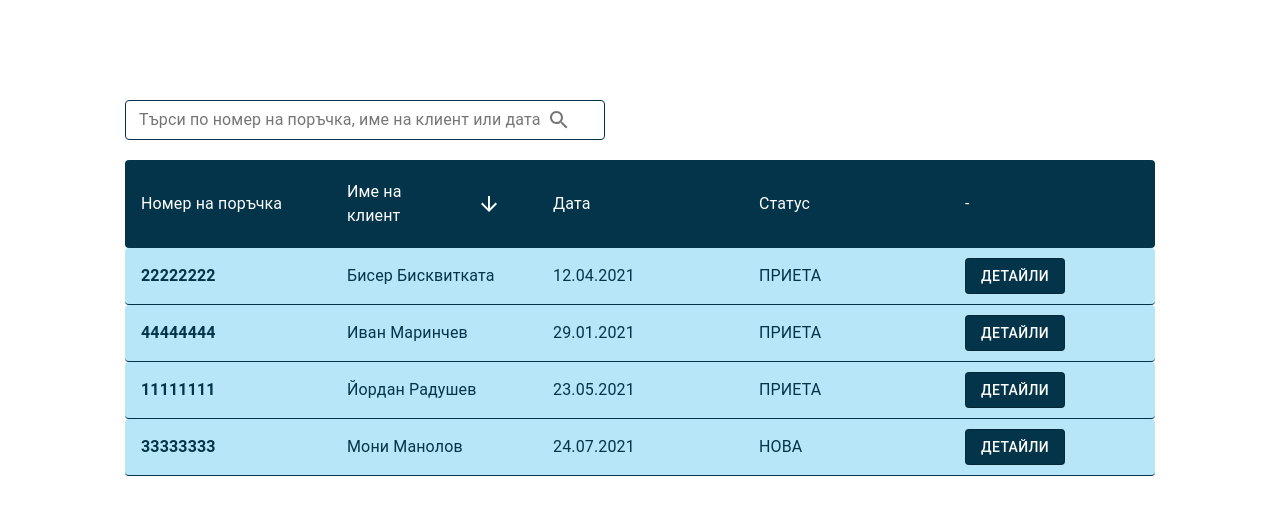
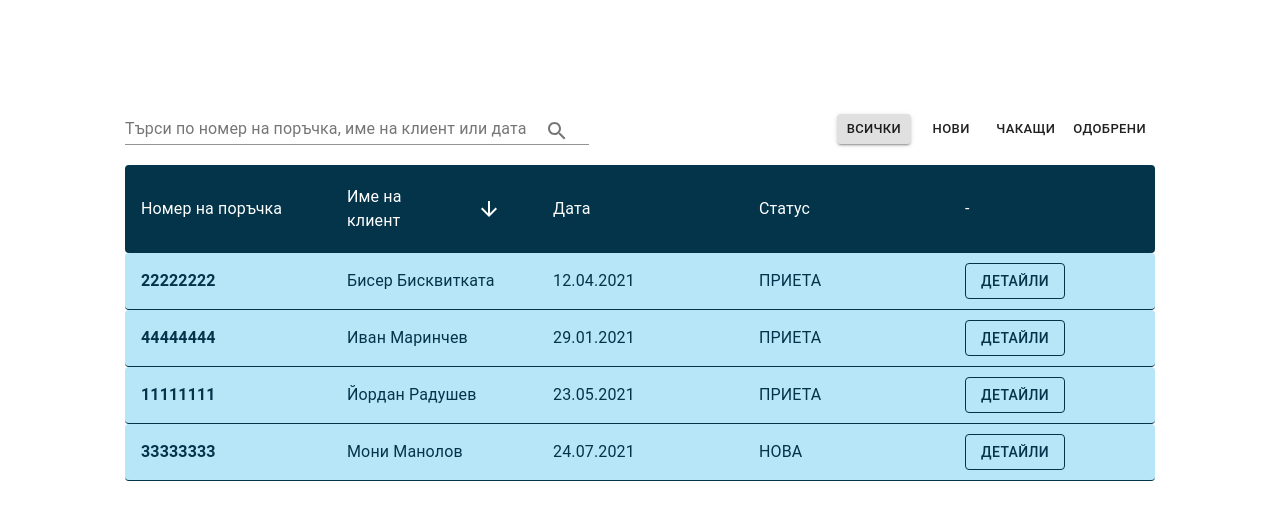
Before and after one commit to JordanRad/limpo-admin, a React (Create React App) app in the folder limpo-admin/: page /dashboard in a window 1280 px wide. Shown: the top 520 px of the page. Built offline with nearby package versions, Linux system fonts and the light colour scheme.

Commit message:
side bar added.

```diff
--- a/limpo-admin/src/components/Navigation.jsx
+++ b/limpo-admin/src/components/Navigation.jsx
@@ -1,5 +1,5 @@
 import React from 'react'
-import { Drawer, List, ListItem, ListItemText, Badge } from '@material-ui/core'
+import { Drawer, List, ListItem, ListItemText, Badge, Button } from '@material-ui/core'
 import { Link } from 'react-router-dom'
 import { makeStyles } from '@material-ui/core/styles';
 import CloseIcon from '@material-ui/icons/Close';
@@ -9,15 +9,12 @@ const useStyles = makeStyles(theme => ({
   },
 
   button: {
-    backgroundColor: theme.palette.primary.main,
+    borderColor: theme.palette.primary.dark,
     color: theme.palette.primary.dark,
     "&:hover": {
       backgroundColor: theme.palette.primary.dark,
-      color: "white"
+      color: theme.palette.secondary.main,
     },
-    margin: "12px",
-    width: "175px",
-    textAlign: "center",
   }
 
 }));
@@ -28,7 +25,7 @@ export default function Navigation(props) {
     <Drawer open={drawerOpen}>
       <List className={classes.root}>
         <ListItem key="Затвори" button onClick={(e) => setDrawerOpen(false)} component={Link} to="/dashboard">
-          <CloseIcon/>
+          <CloseIcon />
         </ListItem>
         <ListItem key="Архив поръчки" button onClick={(e) => setDrawerOpen(false)} component={Link} to="/dashboard">
           <ListItemText>Архив поръчки</ListItemText>
@@ -41,8 +38,8 @@ export default function Navigation(props) {
             <ListItemText>Нови поръчки &nbsp;</ListItemText>
           </Badge>
         </ListItem>
-        <ListItem className={classes.button} key="Добави поръчка" button onClick={(e) => setDrawerOpen(false)} component={Link} to="/dashboard">
-          <ListItemText>Добави поръчка</ListItemText>
+        <ListItem key="Добави поръчка" component={Link} to="/dashboard">
+          <Button className={classes.button} onClick={(e) => setDrawerOpen(false)} variant="outlined">Добави поръчка</Button>
         </ListItem>
       </List>
     </Drawer>
--- a/limpo-admin/src/components/OrdersTable.jsx
+++ b/limpo-admin/src/components/OrdersTable.jsx
@@ -4,6 +4,8 @@ import { makeStyles } from '@material-ui/core/styles';
 import ArrowUpwardIcon from '@material-ui/icons/ArrowUpward';
 import ArrowDownwardIcon from '@material-ui/icons/ArrowDownward';
 import OrdersTableRow from './fragments/OrderTableRow';
+import Skeleton from '@material-ui/lab/Skeleton';
+import OrdersTableHead from './fragments/OrderTableHead';
 const useStyles = makeStyles(theme => ({
     root: {
         width: "100%",
@@ -13,24 +15,6 @@ const useStyles = makeStyles(theme => ({
         padding: "0px",
         margin: "0px"
     },
-    head: {
-        display: "flex",
-        flex: 1,
-        flexDirection: "row",
-        backgroundColor: theme.palette.primary.dark,
-        borderRadius: "inherit",
-        color: "white"
-    },
-    headField: {
-        display: "flex",
-        flex: 1,
-        flexDirection: "row"
-    },
-    icon: {
-        width: "1px",
-        color: "white"
-    }
-
 }));
 
 const orderFilter = (filterType, orders) => {
@@ -44,42 +28,27 @@ let orders = [{ orderNumber: "11111111", client: "Йордан Радушев",
 { orderNumber: "22222222", client: "Бисер Бисквитката", date: "12.04.2021", status: "ПРИЕТА" },
 { orderNumber: "33333333", client: "Мони Манолов", date: "24.07.2021", status: "НОВА" },
 { orderNumber: "44444444", client: "Иван Маринчев", date: "29.01.2021", status: "ПРИЕТА" }]
+// let orders =[]
 
 const OrdersTable = (props) => {
     const classes = useStyles()
     const [nameFilter, setNameFilter] = useState(false)
 
+
     orders = orderFilter(nameFilter ? "ASC" : "DESC", orders)
+    console.log("FILTER: " + nameFilter)
 
-    let tableRows = orders.map(order => <OrdersTableRow order={order} />)
-
+    let TableRows = orders.map((order, index) => <OrdersTableRow key={index} order={order} />)
+    if (TableRows.length == 0) {
+        TableRows.push("Няма вписани поръчки по зададен критерии")
+    }
     return (
         <List className={classes.root}>
-            {/*Table Head */}
-            <List className={classes.head}>
-                <ListItem key="Номер на поръчка">
-                    <ListItemText>
-                        Номер на поръчка
-                    </ListItemText>
-                </ListItem>
-                <ListItem key="Име на клиент">
-                    <ListItemText>Име на клиент</ListItemText>
-                    <Button onClick={(e) => setNameFilter(!nameFilter)} className={classes.icon}>
-                        {nameFilter ? <ArrowUpwardIcon /> : <ArrowDownwardIcon />}
-                    </Button>
-                </ListItem>
-                <ListItem key="Дата">
-                    <ListItemText>Дата</ListItemText>
-                </ListItem>
-                <ListItem key="Статус">
-                    <ListItemText>Статус</ListItemText>
-                </ListItem>
-                <ListItem key="-">
-                    <ListItemText>-</ListItemText>
-                </ListItem>
-            </List>
-            {/*End Table Head */}
-            {tableRows}
+            <OrdersTableHead
+                nameFilter={nameFilter}
+                setNameFilter={setNameFilter} />
+
+            {TableRows}
         </List>
 
     );
--- a/limpo-admin/src/components/Searchbar.jsx
+++ b/limpo-admin/src/components/Searchbar.jsx
@@ -4,32 +4,63 @@ import { makeStyles } from '@material-ui/core/styles';
 import SearchIcon from '@material-ui/icons/Search';
 import IconButton from "@material-ui/core/IconButton";
 import InputAdornment from "@material-ui/core/InputAdornment";
+import StatusButton from './fragments/StatusButton'
+import StatusButtonsContainer from './StatusButtonsContainer';
 const useStyles = makeStyles(theme => ({
     input: {
-        width: "30em",
+        width: "45%",
         "& .MuiOutlinedInput-root .MuiOutlinedInput-notchedOutline": {
             borderColor: theme.palette.primary.dark,
-            color:"green"
+            color: "green"
         },
     },
+    root: {
+        width: "100%",
+        display: "flex",
+        justifyContent: "space-between",
+        alignItems: "center"
+    },
+    side: {
+        display: "flex",
+        width: "40%",
+        height: "40%",
+        marginLeft: "auto",
+        justifyContent: "flex-end",
+
+    },
+    underline: {
+        borderBottom: "4px solid",
+        borderColor: theme.palette.primary.dark,
+    },
+    button: {
+        cursor: "pointer"
+    }
 }));
+
+const statusFilters = ["all", "new", "pending", "approved"]
+const buttonLabels = ["Всички", "Нови", "Чакащи", "Одобрени"]
+
 const Searchbar = (props) => {
     const [input, setInput] = useState("")
-
+    const [status, setStatus] = useState("all")
     const classes = useStyles();
 
     const onChangeHandler = (e) => {
         setInput(e.target.value)
     }
 
+
+    const onStatusFilterChange = (id) => {
+        setStatus(id)
+    }
     console.log("INPUT: " + input)
+    console.log("STATUS: " + status)
     return (
-
+        <div className={classes.root}>
             <TextField
                 className={classes.input}
                 label="Търси по номер на поръчка, име на клиент или дата"
                 id="searchbar"
-            variant="outlined"
                 size="small"
                 onChange={onChangeHandler}
                 InputProps={{
@@ -42,8 +73,14 @@ const Searchbar = (props) => {
                     )
                 }}
             />
-
-
+            <div className={classes.side}>
+                <StatusButtonsContainer
+                    buttonLabels={buttonLabels}
+                    statusFilters={statusFilters}
+                    active={status}
+                    onClick={onStatusFilterChange} />
+            </div>
+        </div>
 
     )
 }
--- /dev/null
+++ b/limpo-admin/src/components/StatusButtonsContainer.jsx
@@ -0,0 +1,19 @@
+import React from 'react';
+import StatusButton from './fragments/StatusButton';
+
+const StatusButtonsContainer = (props) => {
+    let { statusFilters, active, buttonLabels } = props
+    let Buttons = statusFilters.map((status, index) => {
+        return (
+            <StatusButton
+                key={index}
+                id={status}
+                onClick={props.onClick}
+                active={status === active}
+                label={buttonLabels[index]} />
+        )
+    })
+    return <div>{Buttons}</div>
+}
+
+export default StatusButtonsContainer;
--- /dev/null
+++ b/limpo-admin/src/components/fragments/OrderTableHead.jsx
@@ -0,0 +1,51 @@
+import React from 'react';
+import { List, ListItem, ListItemText, Button, } from '@material-ui/core'
+import { makeStyles } from '@material-ui/core/styles';
+import ArrowUpwardIcon from '@material-ui/icons/ArrowUpward';
+import ArrowDownwardIcon from '@material-ui/icons/ArrowDownward';
+const useStyles = makeStyles(theme => ({
+    head: {
+        display: "flex",
+        flex: 1,
+        flexDirection: "row",
+        backgroundColor: theme.palette.primary.dark,
+        borderRadius: "inherit",
+        color: "white"
+    },
+    icon: {
+        width: "1px",
+        color: "white"
+    }
+}));
+
+const OrdersTableHead = (props) => {
+    const classes = useStyles()
+    let { nameFilter } = props
+
+    return (
+        <List className={classes.head}>
+            <ListItem key="Номер на поръчка">
+                <ListItemText>
+                    Номер на поръчка
+                </ListItemText>
+            </ListItem>
+            <ListItem key="Име на клиент">
+                <ListItemText>Име на клиент</ListItemText>
+                <Button className={classes.icon} onClick={(e) => props.setNameFilter(!nameFilter)} className={classes.icon}>
+                    {nameFilter ? <ArrowUpwardIcon /> : <ArrowDownwardIcon />}
+                </Button>
+            </ListItem>
+            <ListItem key="Дата">
+                <ListItemText>Дата</ListItemText>
+            </ListItem>
+            <ListItem key="Статус">
+                <ListItemText>Статус</ListItemText>
+            </ListItem>
+            <ListItem key="-">
+                <ListItemText>-</ListItemText>
+            </ListItem>
+        </List>
+    );
+}
+
+export default OrdersTableHead;
--- a/limpo-admin/src/components/fragments/OrderTableRow.jsx
+++ b/limpo-admin/src/components/fragments/OrderTableRow.jsx
@@ -14,11 +14,11 @@ const useStyles = makeStyles(theme => ({
         height: "40px"
     },
     button: {
-        backgroundColor: theme.palette.primary.dark,
-        color: "white",
+        borderColor: theme.palette.primary.dark,
+        color: theme.palette.primary.dark,
         "&:hover": {
-            backgroundColor: theme.palette.primary.main,
-            color: theme.palette.primary.dark,
+            backgroundColor: theme.palette.primary.dark,
+            color: theme.palette.secondary.main,
         },
         textAlign: "center",
     },
@@ -26,12 +26,12 @@ const useStyles = makeStyles(theme => ({
 
 const OrdersTableRow = (props) => {
     const classes = useStyles()
-    let { order } = props
+    let { order, index } = props
     const onClickHandler = (e) => {
         console.log(e)
     }
     return (
-        <List className={classes.row}>
+        <List key={index} className={classes.row}>
             <ListItem key="1">
                 <ListItemText><strong>{order.orderNumber}</strong></ListItemText>
             </ListItem>
--- /dev/null
+++ b/limpo-admin/src/components/fragments/StatusButton.jsx
@@ -0,0 +1,13 @@
+import { Button } from '@material-ui/core';
+import React from 'react';
+
+const StatusButton = (props) => {
+    let { id, active, label } = props
+    return (<Button
+        style={{ margin: "0 4px", }}
+        size="small"
+        variant={!active ? "text" : "contained"}
+        onClick={(e) => props.onClick(id)}>{label}</Button>);
+}
+
+export default StatusButton;
```
Lines whose indentation alone changed are shown as unchanged.
